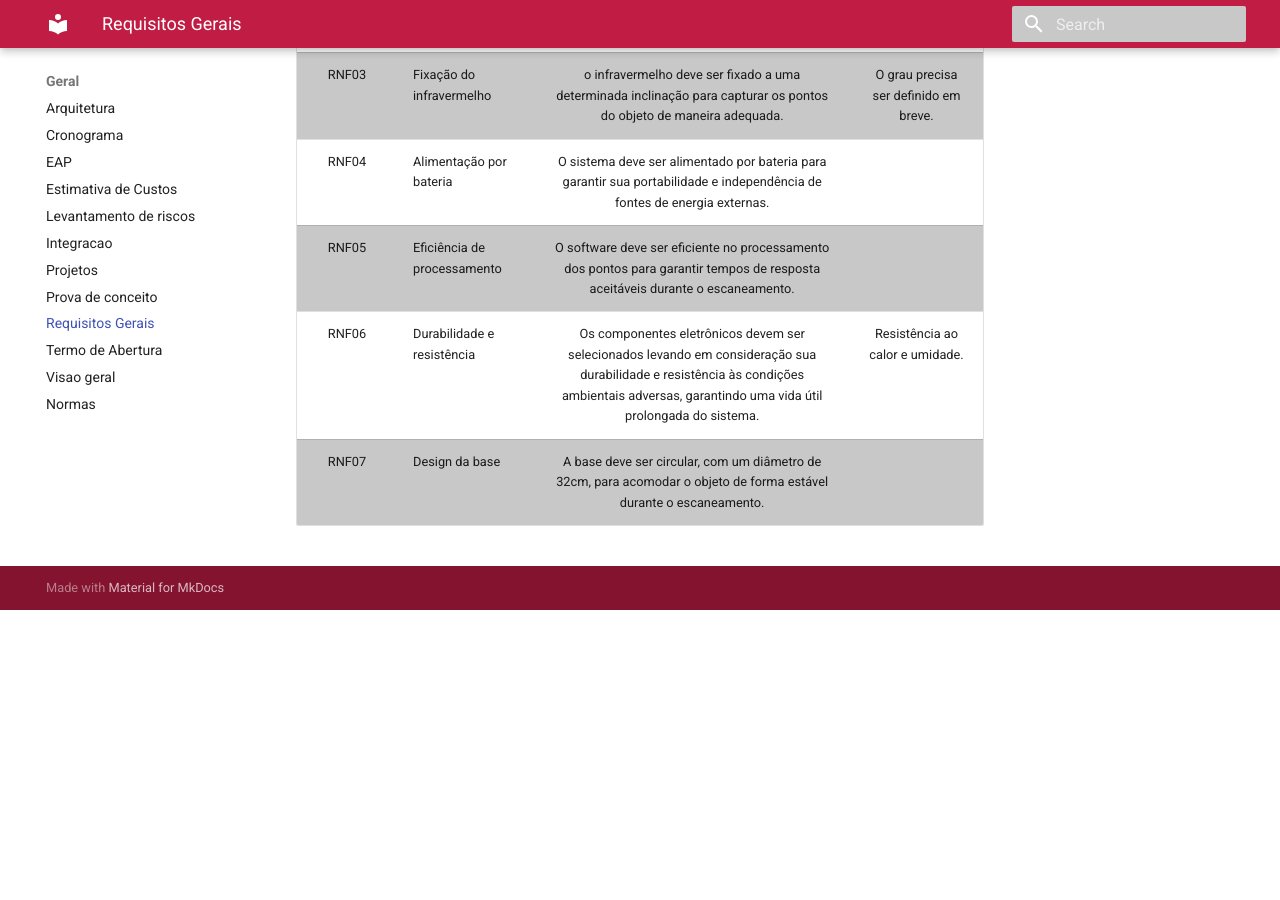
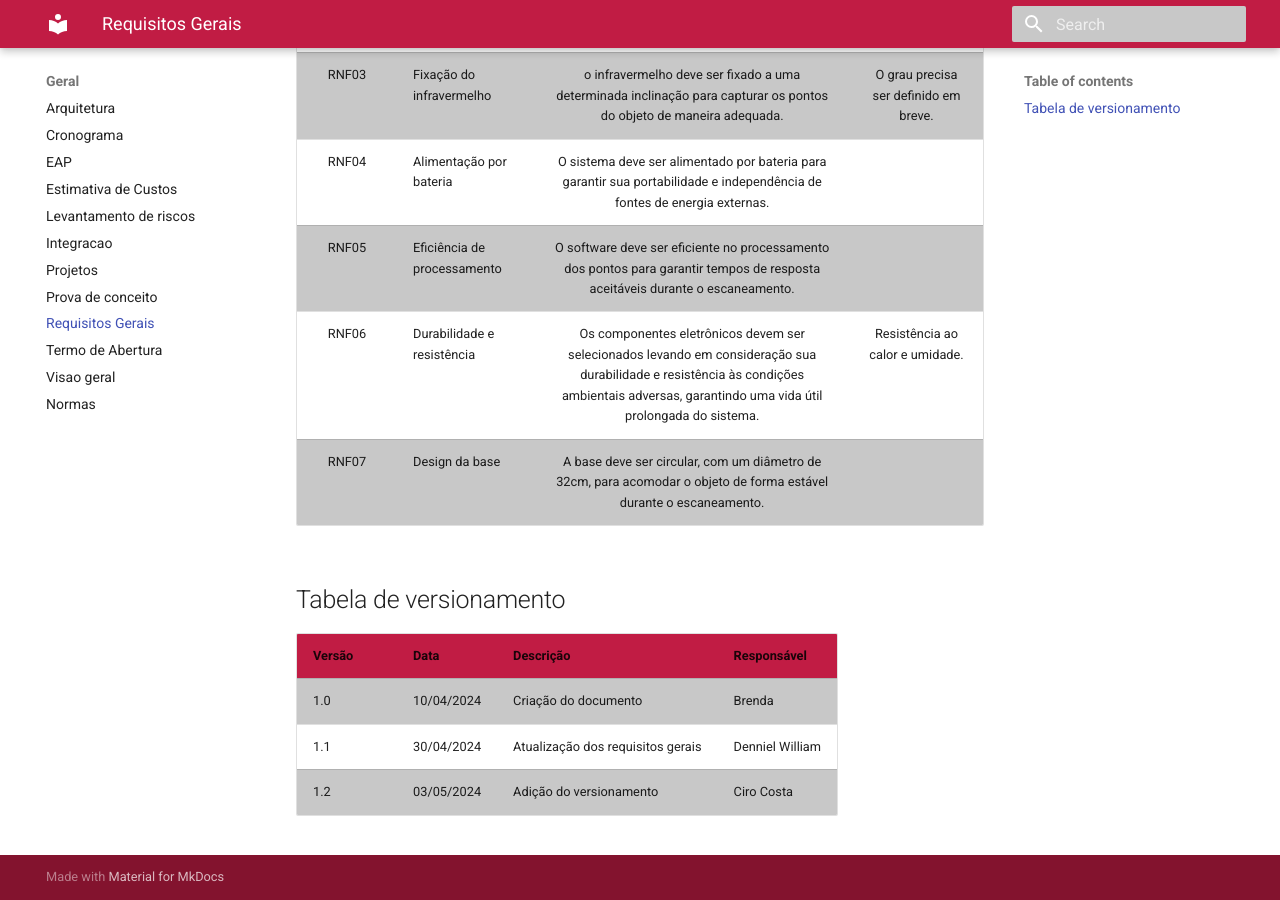
Before and after one commit to Calcioft/ScanPoint, an MkDocs documentation site: the page built from docs/geral/requisitos.md, in a window 1280 px wide and 900 px high, scrolled down 1774 px. Built offline with MkDocs 1.6.1 and Material for MkDocs 9.7.7, drawn with Linux system fonts in a browser that asks for light colours; before the commit the page ends 2384 px from its top, so only the background shows below that.

Commit message:
Adicionado versionamento em requisitos gerais

```diff
--- a/docs/geral/requisitos.md
+++ b/docs/geral/requisitos.md
@@ -29,3 +29,11 @@ Uma distinção comum dentro do escopo dos requisitos é entre **requisitos func
 | RNF05 | Eficiência de processamento  | O software deve ser eficiente no processamento dos pontos para garantir tempos de resposta aceitáveis durante o escaneamento.  |             |
 | RNF06 | Durabilidade e resistência  | Os componentes eletrônicos devem ser selecionados levando em consideração sua durabilidade e resistência às condições ambientais adversas, garantindo uma vida útil prolongada do sistema. | Resistência ao calor e umidade. |
 | RNF07 | Design da base | A base deve ser circular, com um diâmetro de 32cm, para acomodar o objeto de forma estável durante o escaneamento. |     |
+
+## Tabela de versionamento
+
+| Versão| Data | Descrição | Responsável|
+|-------|------|-----------|------------|
+| 1.0 | 10/04/2024 | Criação do documento | Brenda |
+| 1.1 | 30/04/2024 | Atualização dos requisitos gerais| Denniel William |
+| 1.2 | 03/05/2024 | Adição do versionamento| Ciro Costa |
```
